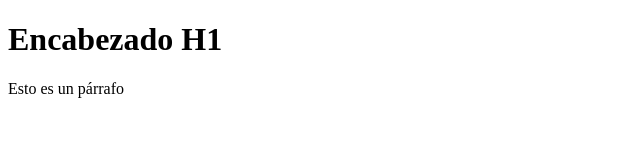
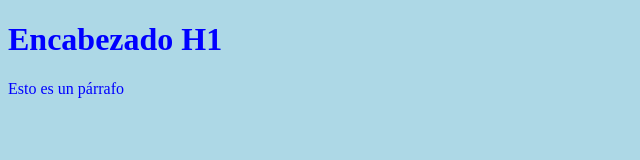
Before and after one commit to salmaraz2021/2025-2026-CASSAI-Practicas, a plain HTML site: page P1/S3/hola_mundo.html in a window 1280 px wide. Shown: the whole page, without its empty margins (0-640 px from the left). Drawn offline with Linux system fonts and the light colour scheme.

Commit message:
conectando programas

```diff
--- a/P1/S3/hola_mundo.html
+++ b/P1/S3/hola_mundo.html
@@ -6,6 +6,7 @@
     <meta http-equiv="X-UA-Compatible" content="IE=edge">
     <meta name="viewport" content="width=device-width, initial-scale=1.0">
     <title>Test 01</title>
+    <link rel="stylesheet" href="test-01.css">
 </head>
 
 <body>
--- a/P1/S3/test-01.css
+++ b/P1/S3/test-01.css
@@ -1,5 +1,6 @@
-/* Esto es uncmantario
+/* Esto es uncmantario*/
 
 body {
-background-color: ligthblue;
+    background-color: lightblue;
+    color: blue;
 }
```
